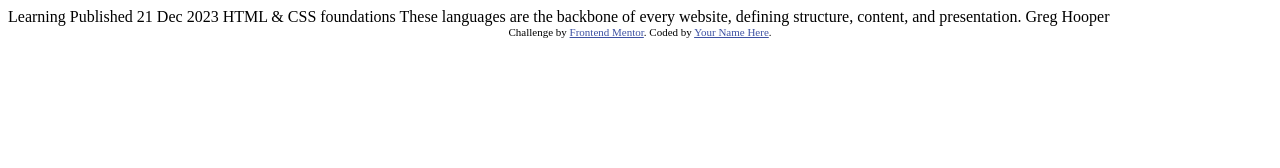
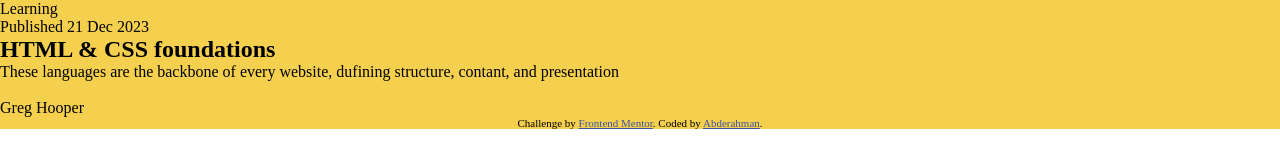
Before and after one commit to AbdelrahmanHassanAlii/blog-card-front-end-mentor-, a plain HTML site: page index.html in a window 1280 px wide. Drawn offline with Linux system fonts and the light colour scheme.

Commit message:
finish Html

```diff
--- /dev/null
+++ b/index.css
@@ -0,0 +1,8 @@
+* {
+  margin: 0;
+  padding: 0;
+}
+
+.main {
+  background-color: hsl(47, 88%, 63%);
+}
--- a/index.html
+++ b/index.html
@@ -1,34 +1,161 @@
 <!DOCTYPE html>
 <html lang="en">
   <head>
-  <meta charset="UTF-8">
-  <meta name="viewport" content="width=device-width, initial-scale=1.0"> <!-- displays site properly based on user's device -->
+    <meta charset="UTF-8" />
+    <meta name="viewport" content="width=device-width, initial-scale=1.0" />
+    <!-- displays site properly based on user's device -->
 
-  <link rel="icon" type="image/png" sizes="32x32" href="./assets/images/favicon-32x32.png">
+    <link
+      rel="icon"
+      type="image/png"
+      sizes="32x32"
+      href="./assets/images/favicon-32x32.png"
+    />
+
+    <link rel="preconnect" href="https://fonts.googleapis.com" />
+    <link rel="preconnect" href="https://fonts.gstatic.com" crossorigin />
+    <link
+      href="https://fonts.googleapis.com/css2?family=Figtree:ital,wght@0,600;0,800;1,600;1,800&display=swap"
+      rel="stylesheet"
+    />
+
+    <link rel="stylesheet" href="index.css" />
 
     <title>Frontend Mentor | Blog preview card</title>
 
     <!-- Feel free to remove these styles or customise in your own stylesheet 👍 -->
     <style>
-    .attribution { font-size: 11px; text-align: center; }
-    .attribution a { color: hsl(228, 45%, 44%); }
+      .attribution {
+        font-size: 11px;
+        text-align: center;
+      }
+      .attribution a {
+        color: hsl(228, 45%, 44%);
+      }
     </style>
   </head>
   <body>
-
-  Learning
-
-  Published 21 Dec 2023
-
-  HTML & CSS foundations
-
-  These languages are the backbone of every website, defining structure, content, and presentation.
-
-  Greg Hooper
-
+    <div class="main">
+      <div class="card">
+        <div class="container">
+          <div class="top">
+            <!-- <svg
+              xmlns="http://www.w3.org/2000/svg"
+              width="336"
+              height="201"
+              fill="none"
+              viewBox="0 0 336 201"
+            >
+              <g clip-path="url(#a)">
+                <path fill="#F4D04E" d="M0 .5h336v200H0z" />
+                <rect
+                  width="139"
+                  height="95"
+                  x="87.996"
+                  y="77.729"
+                  fill="#fff"
+                  rx="47.5"
+                  transform="rotate(-45 87.996 77.729)"
+                />
+                <rect
+                  width="139"
+                  height="95"
+                  x="54.055"
+                  y="77.729"
+                  fill="#111"
+                  rx="47.5"
+                  transform="rotate(-45 54.055 77.729)"
+                />
+                <path
+                  fill="#111"
+                  d="M234.864 209.036 451.4-7.5l67.175 67.175-216.536 216.536z"
+                />
+                <rect
+                  width="139"
+                  height="95"
+                  x="20.114"
+                  y="77.729"
+                  fill="#fff"
+                  rx="47.5"
+                  transform="rotate(-45 20.114 77.729)"
+                />
+                <rect
+                  width="204.19"
+                  height="270.554"
+                  fill="#111"
+                  rx="102.095"
+                  transform="scale(-1 1) rotate(45 -103.887 14.564)"
+                />
+                <path
+                  stroke="#fff"
+                  stroke-width="3"
+                  d="m6.69-357.5 135.583 135.727c12.481 12.494 12.481 32.737 0 45.231L-45.544 11.475c-12.481 12.494-12.481 32.737 0 45.23L107.088 209.5"
+                />
+                <path
+                  stroke="#111"
+                  stroke-width="3"
+                  d="M69.965 71.719v23.334h23.334M136.079 52.273V28.94h-23.334M102.845 38.838v46.67M210.364-37.5l60.873 60.873c12.497 12.496 12.497 32.758 0 45.254l-77.745 77.746c-12.497 12.496-12.497 32.758 0 45.254l69.872 69.873"
+                />
+                <path
+                  stroke="#111"
+                  stroke-width="3"
+                  d="m253.339 149.574-12.144 12.145 14.256 14.257v12.672h12.673l13.729 13.729 12.145-12.145M278.685 124.228l-12.145 12.145 14.257 14.257v12.673h12.673l13.729 13.729 12.145-12.145M304.031 98.883l-12.145 12.144 14.257 14.257v12.673h12.673l13.729 13.729 12.144-12.145M329.376 73.537l-12.145 12.145 14.257 14.257v12.672h12.673l13.729 13.729 12.145-12.144"
+                />
+                <path
+                  stroke="#fff"
+                  stroke-width="5"
+                  d="m354.722 48.191-12.145 12.145 14.257 14.257v12.673h12.673l13.729 13.729 12.145-12.145"
+                />
+                <mask
+                  id="b"
+                  width="285"
+                  height="285"
+                  x="234"
+                  y="-8"
+                  maskUnits="userSpaceOnUse"
+                  style="mask-type: alpha"
+                >
+                  <path
+                    fill="#111"
+                    d="M234.864 209.036 451.4-7.5l67.175 67.175-216.536 216.536z"
+                  />
+                </mask>
+                <g stroke="#fff" mask="url(#b)">
+                  <path
+                    stroke-width="3"
+                    d="m253.339 149.574-12.144 12.145 14.256 14.257v12.672h12.673l13.729 13.729 12.145-12.145M278.685 124.228l-12.145 12.145 14.257 14.257v12.673h12.673l13.729 13.729 12.145-12.145M304.031 98.883l-12.145 12.144 14.257 14.257v12.673h12.673l13.729 13.729 12.144-12.145M329.376 73.537l-12.145 12.145 14.257 14.257v12.672h12.673l13.729 13.729 12.145-12.145"
+                  />
+                  <path
+                    stroke-width="5"
+                    d="m354.722 48.191-12.145 12.145 14.257 14.257v12.673h12.673l13.729 13.729 12.145-12.145"
+                  />
+                </g>
+              </g>
+              <defs>
+                <clipPath id="a">
+                  <path fill="#fff" d="M0 .5h336v200H0z" />
+                </clipPath>
+              </defs>
+            </svg> -->
+          </div>
+          <div class="bottom">
+            <p>Learning</p>
+            <p>Published 21 Dec 2023</p>
+            <h2>HTML & CSS foundations</h2>
+            <p>These languages are the backbone of every website, dufining structure, contant, and presentation</p>
+            <div class="person">
+              <img src="" alt="">
+              <p>Greg Hooper</p>
+            </div>
+          </div>
+        </div>
+      </div>
       <div class="attribution">
-    Challenge by <a href="https://www.frontendmentor.io?ref=challenge" target="_blank">Frontend Mentor</a>.
-    Coded by <a href="#">Your Name Here</a>.
+        Challenge by
+        <a href="https://www.frontendmentor.io?ref=challenge" target="_blank"
+          >Frontend Mentor</a
+        >. Coded by <a href="#">Abderahman</a>.
+      </div>
     </div>
   </body>
 </html>
```
Lines whose indentation alone changed are shown as unchanged.
